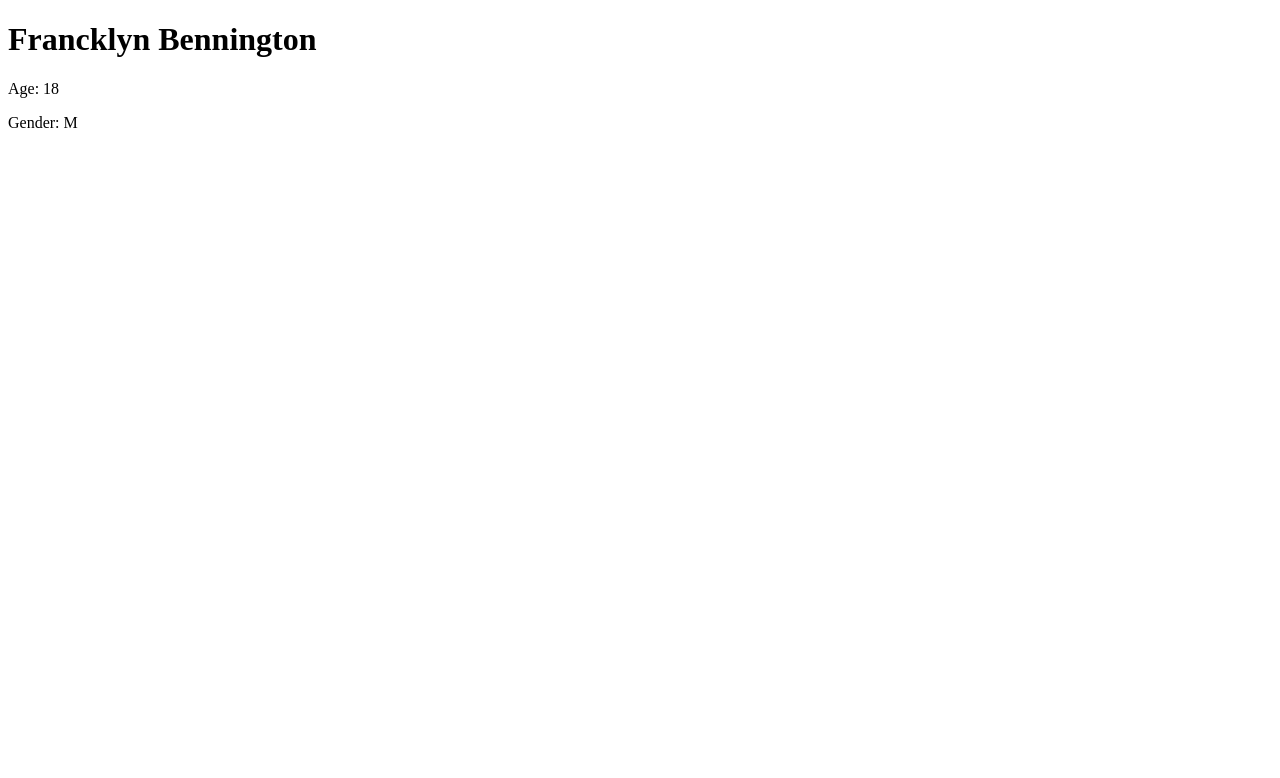
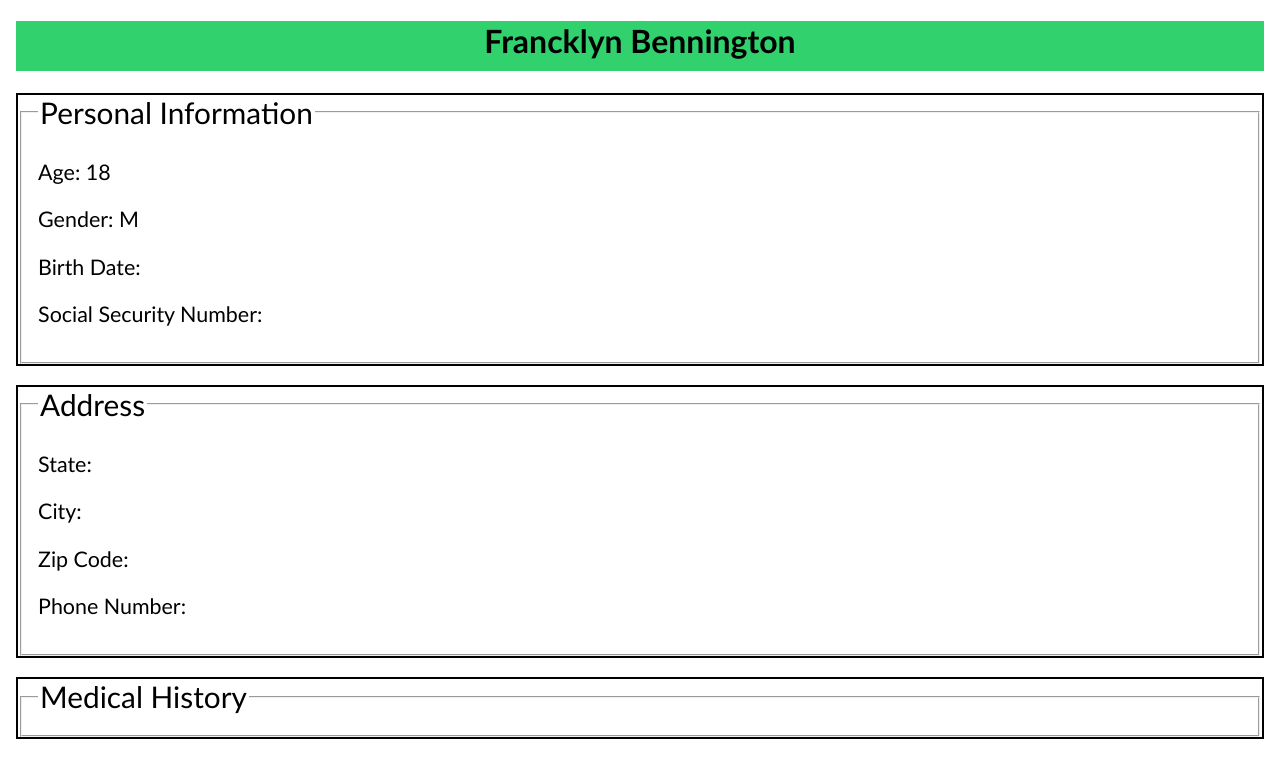
Before and after one commit to BeauOster/Hospital-Manager, a Next.js app in the folder hospital-manager/: page /patients/1 in a window 1280 px wide. Shown: the top 778 px of the page. Built offline with nearby package versions, Linux system fonts and the light colour scheme.

Commit message:
Added additional potential patient information & styling for each section of information

```diff
--- a/hospital-manager/components/PatientDetails.js
+++ b/hospital-manager/components/PatientDetails.js
@@ -1,14 +1,47 @@
 import React from 'react';
+import styles from '../Styles/global.module.css';
+import details from '../Styles/patientDetails.module.css';
 
 const PatientDetails = ({ patient }) => {
   // Render patient details
+
   return (
-    <div>
-      <h1>{patient.First_Name} {patient.Last_Name}</h1>
-      <p>Age: {patient.Age}</p>
-      <p>Gender: {patient.Gender}</p>
-      {/* Add more patient details here if you need to guys :) */}
-    </div>
+    <body>
+      <div className={styles.font}>
+        <h1 className={details.patientName}>{patient.First_Name} {patient.Last_Name}</h1>
+        <div className={details.infoBody}>
+          <fieldset className={details.personalInfo}>
+            <legend className={details.legendSize}>Personal Information</legend>
+            <p>Age: {patient.Age}</p>
+            <p>Gender: {patient.Gender}</p>
+            <p>Birth Date: {patient.birth_date}</p>
+            <p>Social Security Number: {patient.SSN}</p>
+            {/* Add more patient details here if you need to guys :) */}
+          </fieldset>
+        </div>
+
+        <br></br>
+
+        <div className={details.infoBody}>
+          <fieldset className={details.address}>
+            <legend className={details.legendSize}>Address</legend>
+            <p>State: {patient.state}</p>
+            <p>City: {patient.city}</p>
+            <p>Zip Code: {patient.zip_code}</p>
+            <p>Phone Number: {patient.phone}</p>
+          </fieldset>
+        </div>
+
+        <br></br>
+
+        <div className={details.infoBody}>
+          <fieldset className={details.medHistory}>
+            <legend className={details.legendSize}>Medical History</legend>
+          </fieldset>
+        </div>
+
+      </div>
+    </body>
   );
 };
 
```
